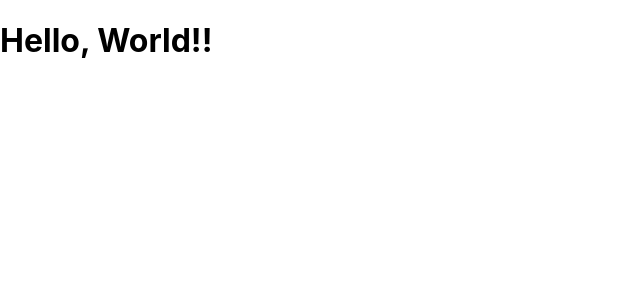
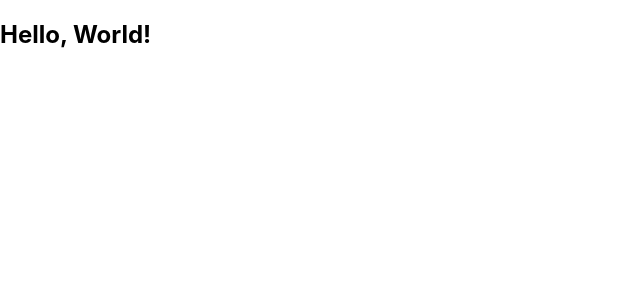
Before and after one commit to philip-morris-89/react-exercises, a React (Create React App) app in the folder my-app/: page / in a window 1280 px wide. Shown: the top 300 px of the page, without its empty margins (0-640 px from the left). Built offline with nearby package versions, Linux system fonts and the light colour scheme.

Commit message:
Write a function that receives two parameters, a and b and returns the sum of them within an h2 tag.

```diff
--- a/my-app/src/App.js
+++ b/my-app/src/App.js
@@ -1,11 +1,13 @@
 import logo from './logo.svg';
 import './App.css';
 
-const hello = 'Hello, World!!';
+// Write a function that receives two parameters, a and b and returns the sum of them within an h2 tag.
 
 function App() {
+  const sum = (a, b) => a + b;
+
   return (
-    <h1>{hello}</h1>
+    <h2>{sum('Hello,',' World!')}</h2>
   );
 }
 
```
